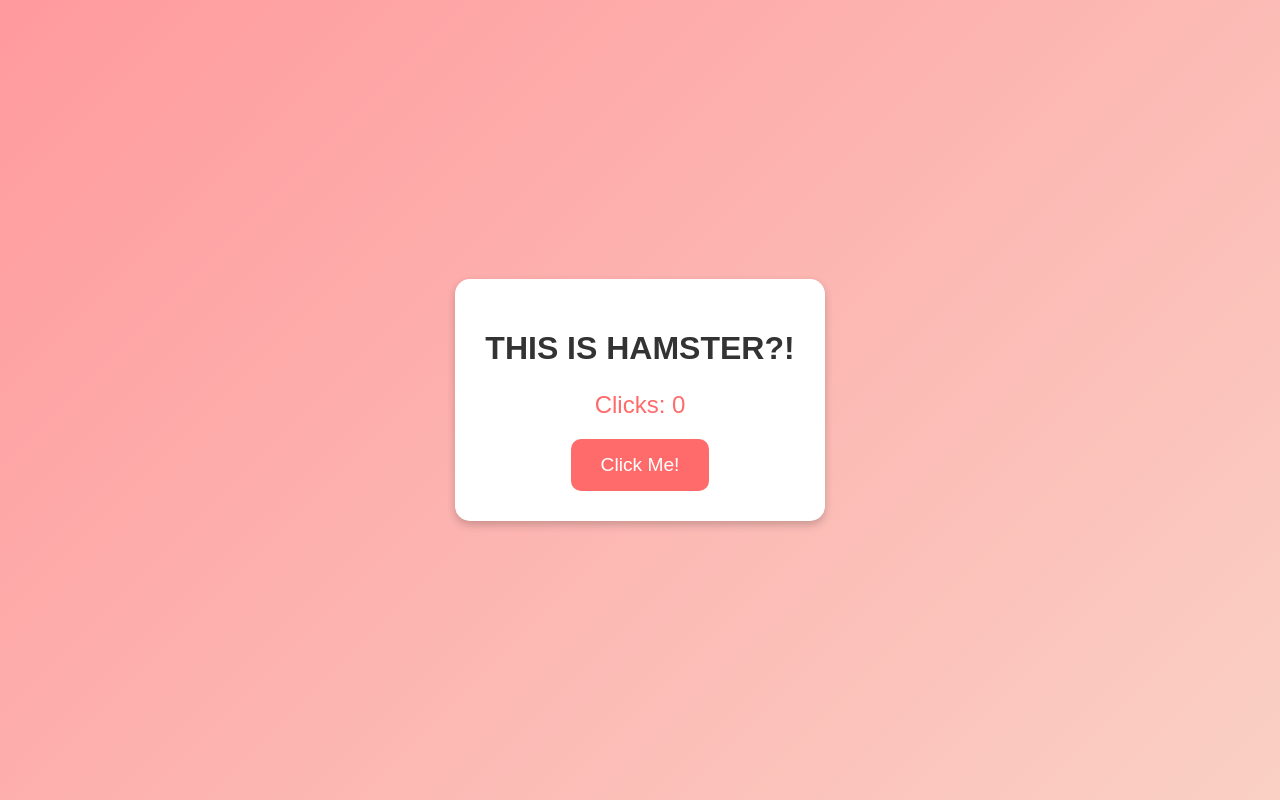
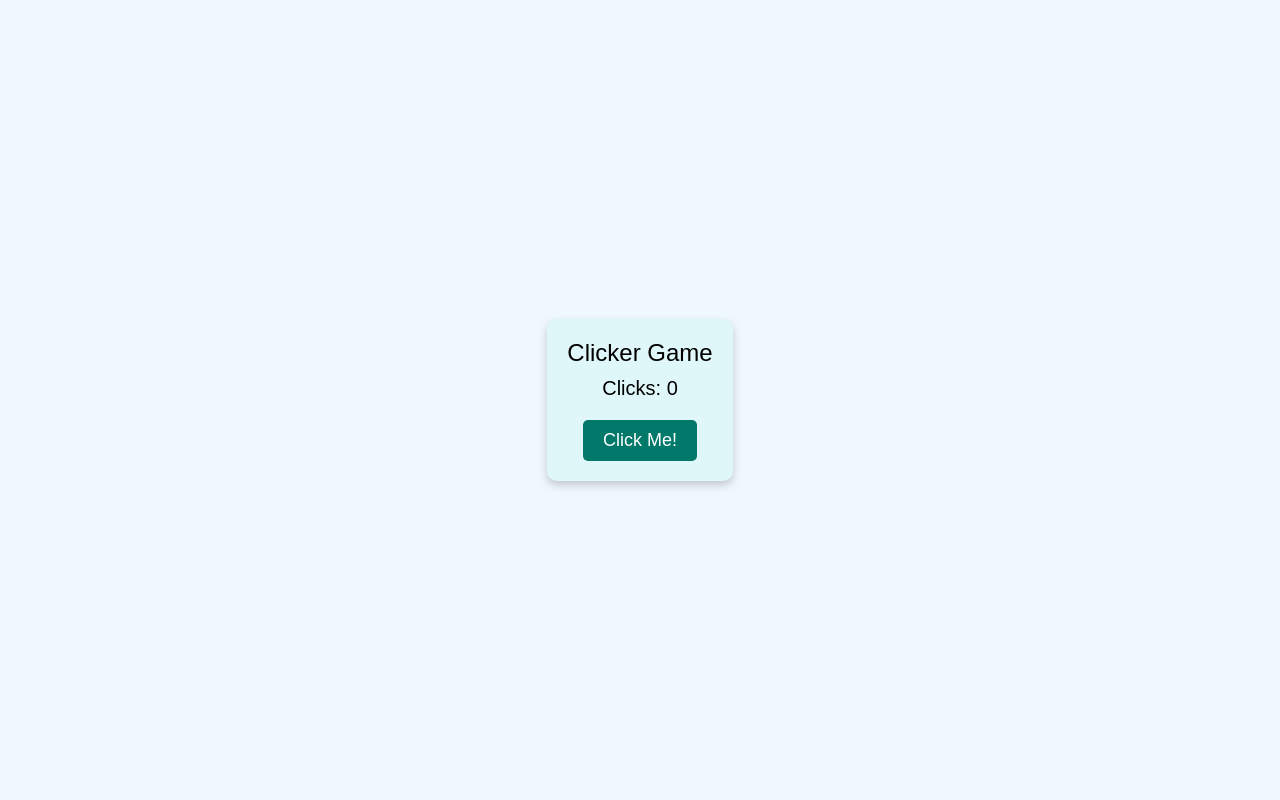
Before and after one commit to femboypig/HOMSTER, a website: page index.html in a window 1280 px wide. Drawn offline with Linux system fonts and the light colour scheme.

Commit message:
Update index.html

```diff
--- a/index.html
+++ b/index.html
@@ -3,82 +3,99 @@
 <head>
     <meta charset="UTF-8">
     <meta name="viewport" content="width=device-width, initial-scale=1.0">
-    <title>HAMSTER KOMBAT</title>
+    <title>Clicker Game</title>
     <style>
-        /* Основные стили */
         body {
             display: flex;
+            justify-content: center;
             align-items: center;
-            justify-content: center;
             height: 100vh;
             margin: 0;
-            background: linear-gradient(135deg, #ff9a9e 0%, #fad0c4 100%);
             font-family: Arial, sans-serif;
-            color: #333;
+            background-color: #f0f8ff;
         }
-
-        /* Контейнер игры */
-        .clicker-container {
+        .container {
             text-align: center;
-            background: #ffffff;
-            padding: 30px;
-            border-radius: 15px;
+            background-color: #e0f7fa;
+            padding: 20px;
+            border-radius: 10px;
             box-shadow: 0 4px 8px rgba(0, 0, 0, 0.2);
         }
-
-        /* Заголовок и счетчик */
-        h1 {
-            font-size: 2em;
+        .title {
+            font-size: 24px;
             margin-bottom: 10px;
         }
-
-        #counter {
-            font-size: 1.5em;
+        .click-count {
+            font-size: 20px;
             margin-bottom: 20px;
-            color: #ff6b6b;
         }
-
-        /* Кнопка для кликов */
         .click-button {
-            padding: 15px 30px;
-            font-size: 1.2em;
-            color: #fff;
-            background: #ff6b6b;
+            padding: 10px 20px;
+            font-size: 18px;
+            cursor: pointer;
+            background-color: #00796b;
+            color: white;
             border: none;
-            border-radius: 10px;
-            cursor: pointer;
-            transition: transform 0.1s, background 0.2s;
+            border-radius: 5px;
         }
-
-        .click-button:active {
-            transform: scale(0.95);
-            background: #fa5252;
+        .click-button:hover {
+            background-color: #004d40;
         }
     </style>
 </head>
 <body>
-    <div class="clicker-container">
-        <h1>THIS IS HAMSTER?!</h1>
-        <p id="counter">Clicks: 0</p>
-        <button class="click-button" onclick="incrementCounter()">Click Me!</button>
+    <div class="container">
+        <div class="title">Clicker Game</div>
+        <div id="click-count" class="click-count">Clicks: 0</div>
+        <button id="click-button" class="click-button">Click Me!</button>
     </div>
 
     <script>
-        let userId = "user_" + Math.floor(Math.random() * 100000);
+        // Генерация уникального идентификатора пользователя и сохранение его в localStorage
+        function getUserId() {
+            let userId = localStorage.getItem('userId');
+            if (!userId) {
+                userId = 'user_' + Math.floor(Math.random() * 1000000);
+                localStorage.setItem('userId', userId);
+            }
+            return userId;
+        }
 
-        function incrementCounter() {
-            fetch('/increment', {
-                method: 'POST',
-                headers: {
-                    'Content-Type': 'application/json'
-                },
-                body: JSON.stringify({ user_id: userId })
-            })
-            .then(response => response.json())
-            .then(data => {
-                document.getElementById("counter").innerText = `Clicks: ${data.clicks}`;
-            })
-            .catch(error => console.error('Error:', error));
+        const userId = getUserId(); // Получаем уникальный идентификатор пользователя
+        const clickCountElement = document.getElementById('click-count');
+        const clickButton = document.getElementById('click-button');
+
+        // Изначальная установка кликов из localStorage
+        let clickCount = parseInt(localStorage.getItem('clickCount')) || 0;
+        clickCountElement.textContent = `Clicks: ${clickCount}`;
+
+        clickButton.addEventListener('click', incrementCounter);
+
+        async function incrementCounter() {
+            clickCount++; // Увеличение текущего счетчика
+            localStorage.setItem('clickCount', clickCount); // Сохранение в localStorage
+            clickCountElement.textContent = `Clicks: ${clickCount}`; // Обновление отображения
+
+            // Попытка отправить данные на сервер (если API доступен)
+            try {
+                const response = await fetch('/api/increment', {
+                    method: 'POST',
+                    headers: {
+                        'Content-Type': 'application/json'
+                    },
+                    body: JSON.stringify({ user_id: userId, clicks: clickCount }) // Отправка обновленного счетчика
+                });
+
+                if (!response.ok) {
+                    throw new Error('Network response was not ok');
+                }
+
+                const data = await response.json();
+                // Обноваение кликов на основе ответа сервера, если необходимо
+                clickCountElement.textContent = `Clicks: ${data.clicks}`;
+            } catch (error) {
+                console.error('Error:', error);
+            }
         }
     </script>
 </body>
```
